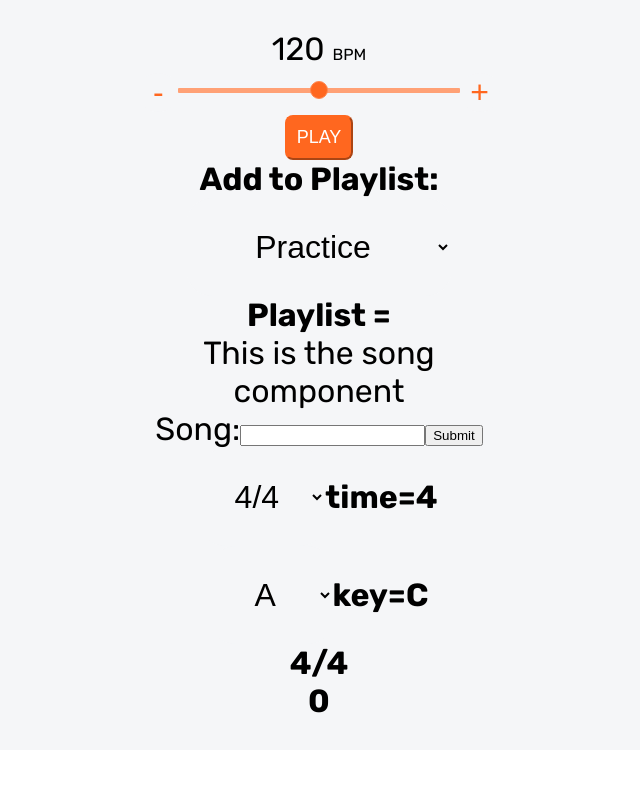
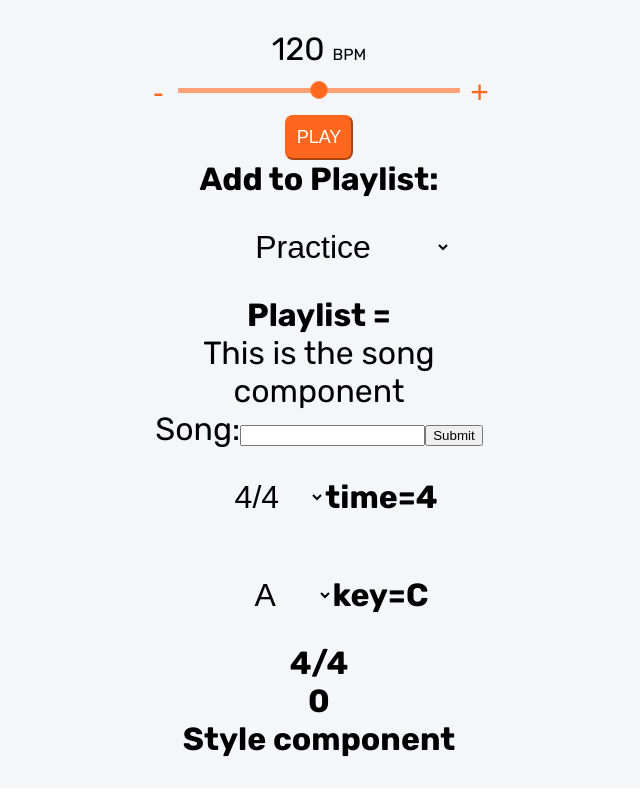
Before and after one commit to MichaelAbe/flowy, a React (Create React App) app: page / in a window 1280 px wide. Shown: the top 796 px of the page, without its empty margins (321-961 px from the left). Built offline with nearby package versions, Linux system fonts and the light colour scheme; a web font is replaced by a local one.

Commit message:
style component rendered

```diff
--- a/src/Components/Metronome.js
+++ b/src/Components/Metronome.js
@@ -4,6 +4,7 @@ import Dropdown from "./Dropdown";
 import KeySig from "./KeySig"
 import Song from "./Song";
 import Playlist from "./Playlist";
+import Style from "./Style";
 
 export default function Metronome() {
   const [bpm, setBpm] = useState(120)
@@ -146,6 +147,7 @@ export default function Metronome() {
       <KeySig/>
       <div id='timeSignature'>{timeSignature ? "4/4" : "6/8"}</div>
       <div id='test'>{beat}</div>
+      <Style/>
     </div>
   );
 }
```
